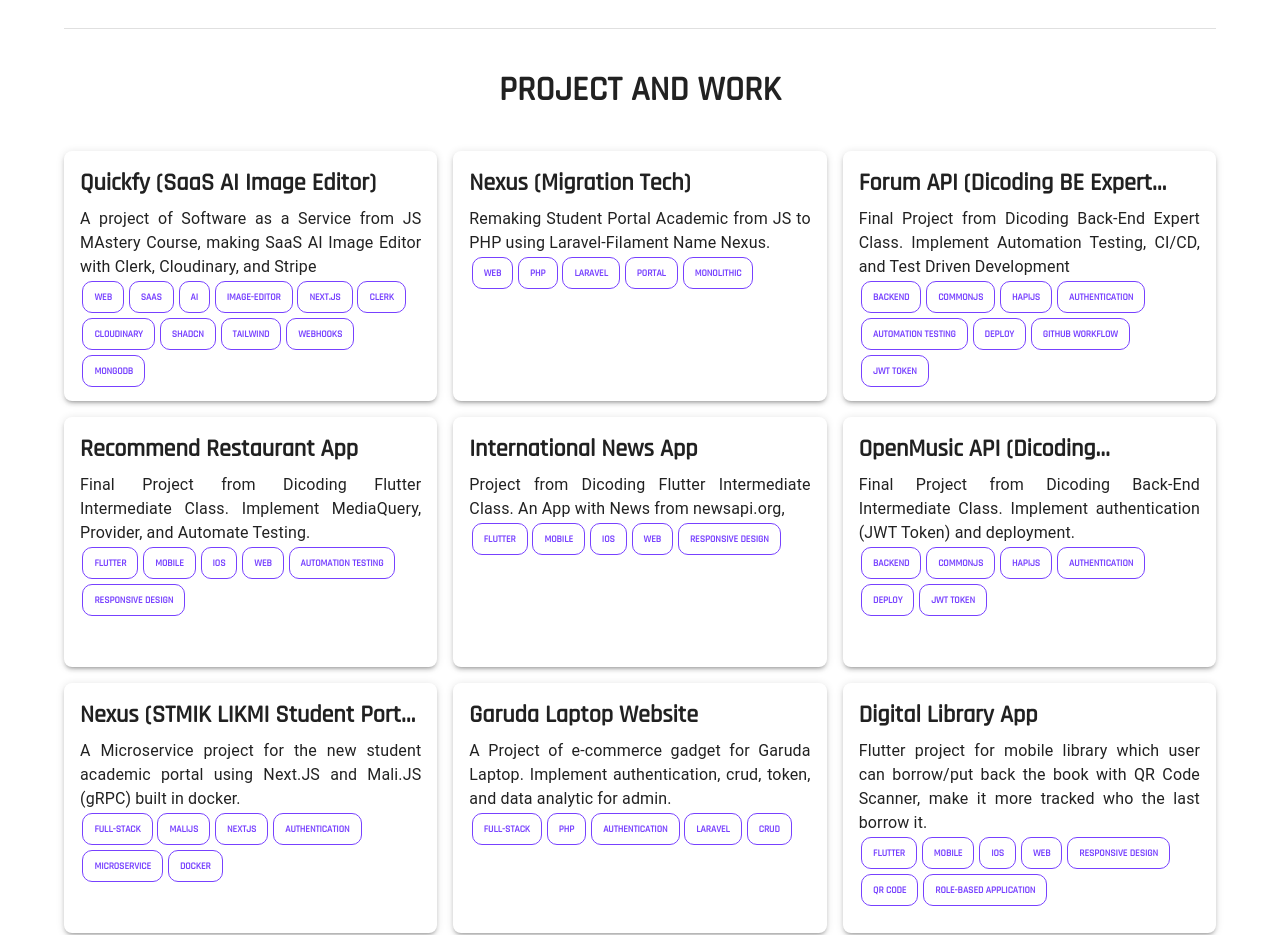
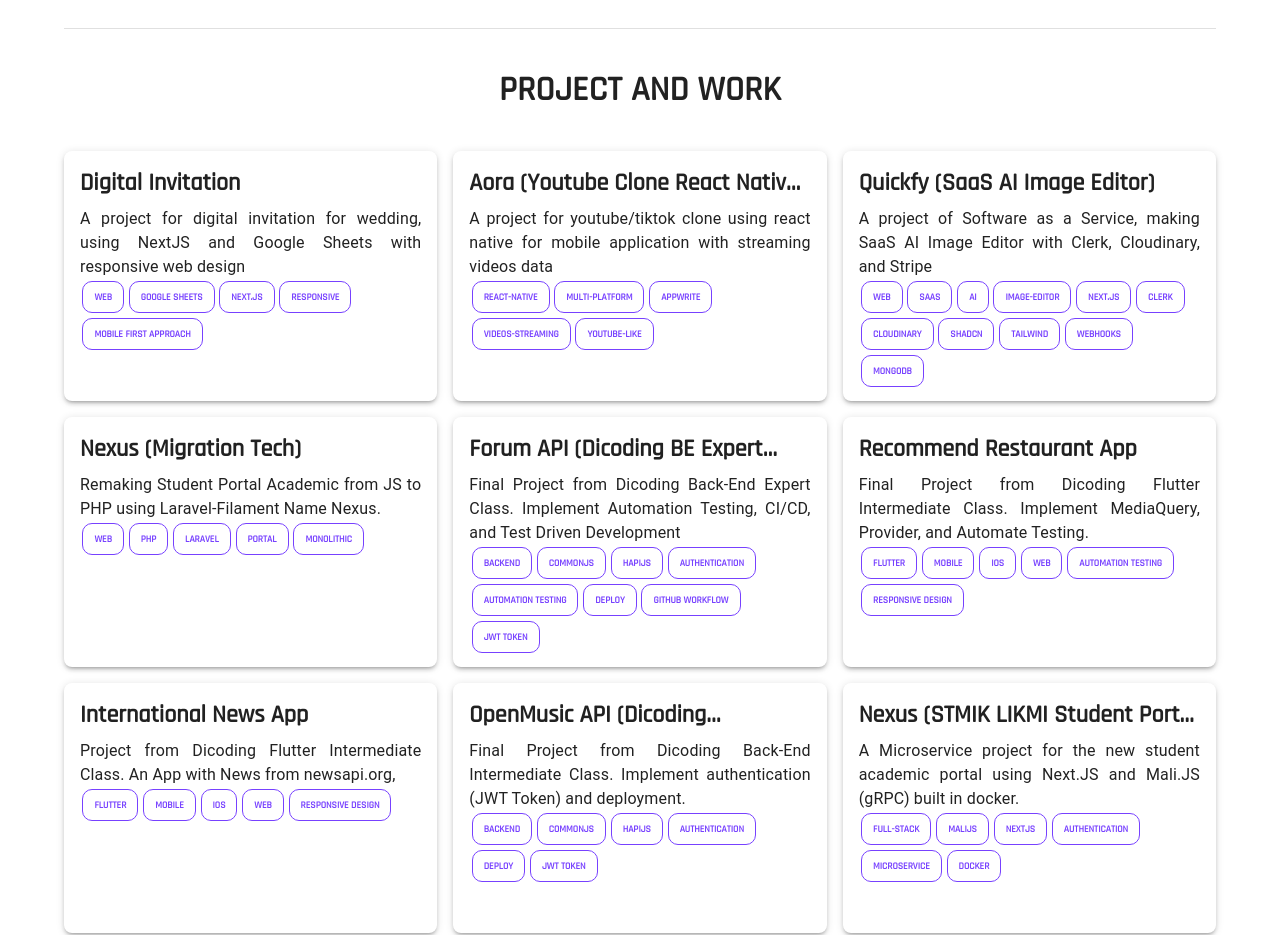
Before and after one commit to yozzylazzy/yozzylazzy.github.io, a React (Create React App) app: page / in a window 1280 px wide. Shown: the part 1680-2615 px from the top of the page. Built offline with nearby package versions, Linux system fonts and the light colour scheme.

Commit message:
update!: info project

```diff
--- a/src/section/home/project.js
+++ b/src/section/home/project.js
@@ -20,8 +20,22 @@ import { useEffect } from 'react';
 
 const dataProject = [
     {
+        title: 'Digital Invitation',
+        description: 'A project for digital invitation for wedding, using NextJS and Google Sheets with responsive web design',
+        link_image: quickfy,
+        icon: <Icon icon="akar-icons:github-fill" color="#000" width="1.5em" height="1.5em"/>,
+        tag: ['web', 'google sheets', 'next.js', 'responsive', 'mobile first approach'],
+    },
+    {
+        title: 'Aora (Youtube Clone React Native Project)',
+        description: 'A project for youtube/tiktok clone using react native for mobile application with streaming videos data',
+        link_image: quickfy,
+        icon: <Icon icon="akar-icons:github-fill" color="#000" width="1.5em" height="1.5em"/>,
+        tag: ['react-native', 'multi-platform','appwrite', 'videos-streaming', 'youtube-like'],
+    },
+    {
         title: 'Quickfy (SaaS AI Image Editor)',
-        description: 'A project of Software as a Service from JS MAstery Course, making SaaS AI Image Editor with Clerk, Cloudinary, and Stripe',
+        description: 'A project of Software as a Service, making SaaS AI Image Editor with Clerk, Cloudinary, and Stripe',
         link_image: quickfy,
         icon: <Icon icon="akar-icons:github-fill" color="#000" width="1.5em" height="1.5em"/>,
         tag: ['web', 'saas', 'ai', 'image-editor', 'next.js', 'clerk', 'cloudinary', 'shadcn', 'tailwind', 'webhooks','mongodb'],
```
